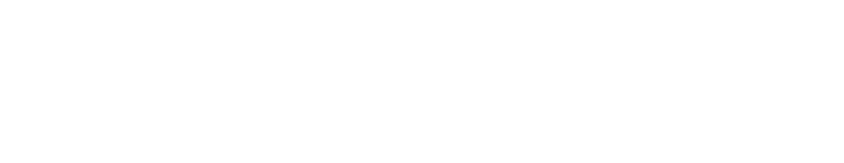
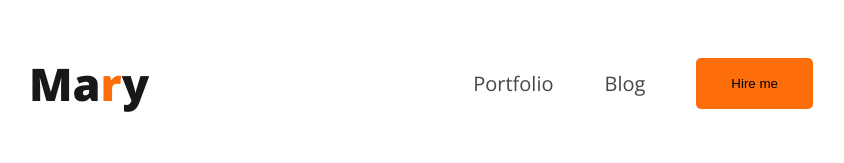
Before and after one commit to StewieGriffin17/First-Portfolio, a plain HTML site: page index.html in a window 1280 px wide. Shown: the whole page, without its empty margins (219-1063 px from the left). Drawn offline with nearby package versions, Linux system fonts and the light colour scheme.

Commit message:
finished navbar

```diff
--- a/index.html
+++ b/index.html
@@ -4,10 +4,23 @@
     <meta charset="UTF-8">
     <meta name="viewport" content="width=device-width, initial-scale=1.0">
     <title>Developer Portfolio</title>
+
+    <link rel="preconnect" href="https://fonts.googleapis.com">
+    <link rel="preconnect" href="https://fonts.gstatic.com" crossorigin>
+    <link href="https://fonts.googleapis.com/css2?family=Open+Sans:ital,wght@0,400;0,500;0,600;0,700;0,800;1,400;1,500;1,600;1,700;1,800&display=swap" rel="stylesheet">
+
+    <link rel="stylesheet" href="styles/styles.css">
 </head>
 <body>
     <header>
-
+        <nav class="nav">
+            <h3 class="nav-title">Ma<span class="r">r</span>y</h3>
+            <ul>
+                <li><a href="">Portfolio</a></li>
+                <li><a href="">Blog</a></li>
+                <li><button class="btn">Hire me</button></li>
+            </ul>
+        </nav>
     </header>
     <main>
 
--- /dev/null
+++ b/styles/styles.css
@@ -0,0 +1,37 @@
+body{
+    font-family: 'Open Sans', sans-serif;
+}
+.nav{
+    display: flex;
+    justify-content: space-between;
+    margin:  0 240px;
+    align-items: center;
+}
+nav > ul > li > a{
+    text-decoration: none;
+    color: #474747;
+    font-size: 20px;
+    font-weight: 400;
+}
+nav>ul>li{
+    list-style-type: none;
+    margin-left: 51px;
+}
+nav>ul{
+    display: flex;
+    align-items: center;
+}
+.btn{
+    background-color: #FD6E0A;
+    border-radius: 5px;
+    padding: 18px 35px;
+    border: none;
+}
+.nav-title{
+    color: #181818;
+    font-size: 45px;
+    font-weight: 800;
+}
+.r{
+    color: #FD6E0A;
+}
```
Also changed, not shown: images/developer.png (added), images/hardy.png (added), images/header_bg.png (added), images/icons/facebook.png (added), images/icons/insta.png (added), images/icons/js.png (added), images/icons/mongo.png (added), images/icons/nodejs.png (added), images/icons/react.png (added), images/icons/twitter.png (added).
